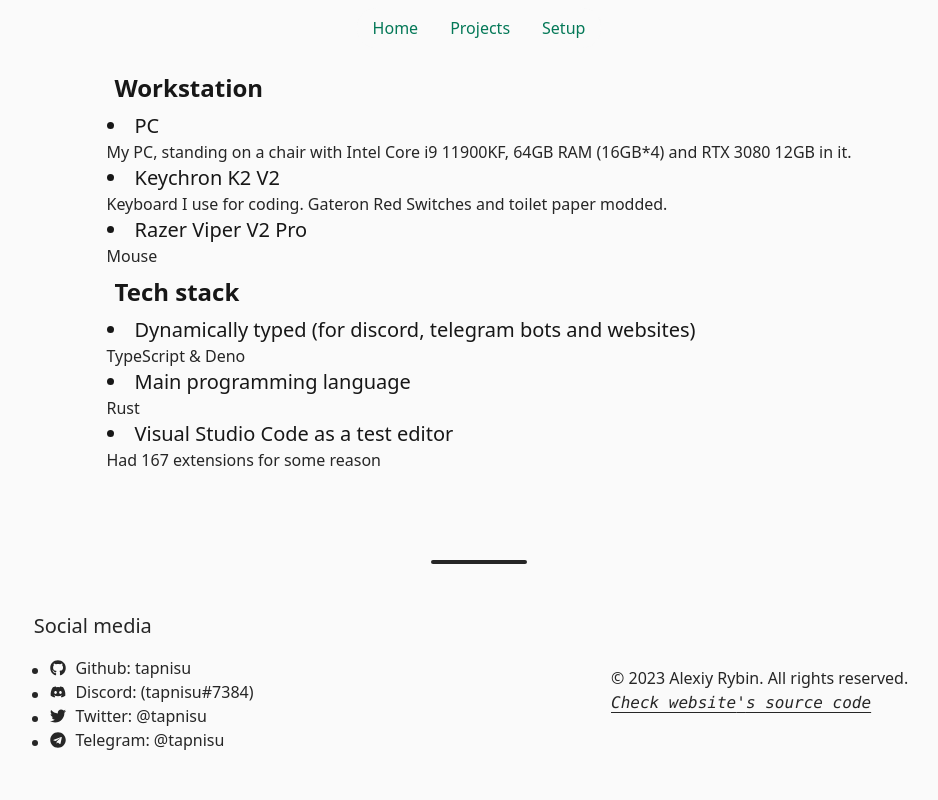
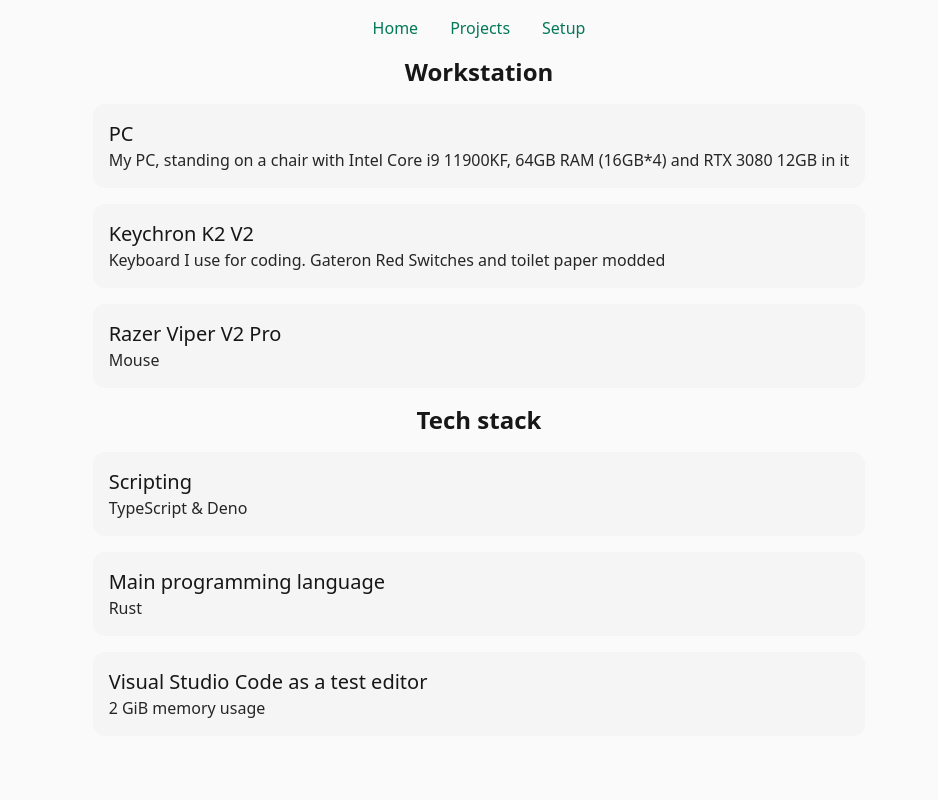
Before and after one commit to tapnisu/tapni.su, a Next.js app: page /setup in a window 1280 px wide. Shown: the top 800 px of the page, without its empty margins (161-1099 px from the left). Built offline with nearby package versions, Linux system fonts and the light colour scheme; what tailwindcss-selection-variant would draw is missing.

Commit message:
Rewrite setup page

```diff
--- a/components/Navbar.tsx
+++ b/components/Navbar.tsx
@@ -8,7 +8,7 @@ const Navbar = () => (
 					{ name: "Home", url: "/" },
 					{
 						name: "Projects",
-						url: "/#projects"
+						url: "/projects"
 					},
 					{ name: "Setup", url: "/setup" }
 				]?.map((info: { name: string; url: string }) => (
--- a/pages/index.tsx
+++ b/pages/index.tsx
@@ -54,74 +54,7 @@ const HomePage = () => {
 				</div>
 			</div>
 			<div className="flex flex-col justify-between items-center" id="projects">
-				<div className="p-2">
-					<h1 className="text-3xl font-bold p-2">My projects</h1>
-
-					<div>
-						{[
-							{
-								name: "tapciify",
-								url: "https://github.com/tapnisu/tapciify",
-								description:
-									"CLI tool that can let you view images in terminal",
-								language: "Rust"
-							},
-							{
-								name: "tapris",
-								url: "https://github.com/tapris-bot/tapris",
-								description:
-									"Tapris rewrite with Deno and @harmonyland/harmony",
-								language: "TypeScript"
-							},
-							{
-								name: "forwarding-discord-telegram",
-								url: "https://github.com/tapnisu/forwarding-discord-telegram",
-								description:
-									"This bot can help you to read discord messages in telegram.",
-								language: "JavaScript"
-							},
-							{
-								name: "exhrtcc",
-								url: "https://github.com/tapnisold/exhrtcc",
-								description:
-									"CLI tool that can let you to convert currencies without leaving your terminal",
-								language: "Rust"
-							},
-							{
-								name: "tapris-node",
-								url: "https://github.com/tapris-bot/tapris-node",
-								description:
-									"Discord.js 14 bot made in TypeScript (currently tapris)",
-								language: "TypeScript"
-							}
-						]?.map(
-							(repo: {
-								name: string;
-								url: string;
-								description: string;
-								language: string;
-							}) => (
-								<div
-									key={repo.name}
-									className="bg-main-100 dark:bg-main-900 m-4 p-4 rounded-xl"
-								>
-									<Link
-										href={repo.url}
-										className="text-xl cursor-pointer text-main-900 dark:text-main-100 hover:text-accent-600 dark:hover:text-accent-500 transition-colors"
-									>
-										{repo.name}
-									</Link>
-
-									<p className="text-main-800 dark:text-main-400">
-										{repo.description}
-										<br />
-										Written in {repo.language}
-									</p>
-								</div>
-							)
-						)}
-					</div>
-				</div>
+				<div className="p-2"></div>
 			</div>
 		</BasePageLayout>
 	);
--- /dev/null
+++ b/pages/projects.tsx
@@ -0,0 +1,84 @@
+import BasePageLayout from "@components/BasePageLayout";
+import Link from "next/link";
+
+const ProjectsPage = () => {
+	return (
+		<BasePageLayout
+			title="Tapnisu - Projects"
+			description="Website of 15 years old developer from Russia"
+		>
+			<div className="flex flex-col justify-between items-center" id="projects">
+				<div className="p-2">
+					<h1 className="text-3xl font-bold p-2">My projects</h1>
+
+					<div>
+						{[
+							{
+								name: "tapciify",
+								url: "https://github.com/tapnisu/tapciify",
+								description:
+									"CLI tool that can let you view images in terminal",
+								language: "Rust"
+							},
+							{
+								name: "tapris",
+								url: "https://github.com/tapris-bot/tapris",
+								description:
+									"Tapris rewrite with Deno and @harmonyland/harmony",
+								language: "TypeScript"
+							},
+							{
+								name: "forwarding-discord-telegram",
+								url: "https://github.com/tapnisu/forwarding-discord-telegram",
+								description:
+									"This bot can help you to read discord messages in telegram.",
+								language: "JavaScript"
+							},
+							{
+								name: "exhrtcc",
+								url: "https://github.com/tapnisold/exhrtcc",
+								description:
+									"CLI tool that can let you to convert currencies without leaving your terminal",
+								language: "Rust"
+							},
+							{
+								name: "tapris-node",
+								url: "https://github.com/tapris-bot/tapris-node",
+								description:
+									"Discord.js 14 bot made in TypeScript (currently tapris)",
+								language: "TypeScript"
+							}
+						]?.map(
+							(repo: {
+								name: string;
+								url: string;
+								description: string;
+								language: string;
+							}) => (
+								<div
+									key={repo.name}
+									className="bg-main-100 dark:bg-main-900 m-4 p-4 rounded-xl"
+								>
+									<Link
+										href={repo.url}
+										className="text-xl cursor-pointer text-main-900 dark:text-main-100 hover:text-accent-600 dark:hover:text-accent-500 transition-colors"
+									>
+										{repo.name}
+									</Link>
+
+									<p className="text-main-800 dark:text-main-400">
+										{repo.description}
+										<br />
+										Written in {repo.language}
+									</p>
+								</div>
+							)
+						)}
+					</div>
+				</div>
+			</div>
+		</BasePageLayout>
+	);
+};
+
+export default ProjectsPage;
--- a/pages/setup.tsx
+++ b/pages/setup.tsx
@@ -7,41 +7,46 @@ const SetupPage = () => {
 			description="My setup: workstation and tech stack"
 		>
 			<div className="flex flex-col justify-center items-center">
-				<div className="p-2">
-					<h2 className="text-2xl font-semibold p-2">Workstation</h2>
-					<ul className="list-disc list-inside">
+				<div>
+					<h2 className="text-2xl font-bold text-center">Workstation</h2>
+
+					<div>
 						{[
 							{
 								name: "PC",
 								description:
-									"My PC, standing on a chair with Intel Core i9 11900KF, 64GB RAM (16GB*4) and RTX 3080 12GB in it."
+									"My PC, standing on a chair with Intel Core i9 11900KF, 64GB RAM (16GB*4) and RTX 3080 12GB in it"
 							},
 							{
 								name: "Keychron K2 V2",
 								description:
-									"Keyboard I use for coding. Gateron Red Switches and toilet paper modded."
+									"Keyboard I use for coding. Gateron Red Switches and toilet paper modded"
 							},
 							{
 								name: "Razer Viper V2 Pro",
 								description: "Mouse"
 							}
 						].map((info) => (
-							<>
-								<li key={info.name} className="text-xl">
+							<div
+								key={info.name}
+								className="bg-main-100 dark:bg-main-900 m-4 p-4 rounded-xl"
+							>
+								<h2 className="text-xl text-main-900 dark:text-main-100">
 									{info.name}
-								</li>
+								</h2>
+
 								<p className="text-main-800 dark:text-main-400">
 									{info.description}
 								</p>
-							</>
+							</div>
 						))}
-					</ul>
+					</div>
 
-					<h2 className="text-2xl font-semibold p-2">Tech stack</h2>
-					<ul className="list-disc list-inside">
+					<h2 className="text-2xl font-bold text-center">Tech stack</h2>
+					<div>
 						{[
 							{
-								name: "Dynamically typed (for discord, telegram bots and websites)",
+								name: "Scripting",
 								description: "TypeScript & Deno"
 							},
 							{
@@ -50,19 +55,23 @@ const SetupPage = () => {
 							},
 							{
 								name: "Visual Studio Code as a test editor",
-								description: "Had 167 extensions for some reason"
+								description: "2 GiB memory usage"
 							}
 						].map((info) => (
-							<>
-								<li key={info.name} className="text-xl">
+							<div
+								key={info.name}
+								className="bg-main-100 dark:bg-main-900 m-4 p-4 rounded-xl"
+							>
+								<h2 className="text-xl text-main-900 dark:text-main-100">
 									{info.name}
-								</li>
+								</h2>
+
 								<p className="text-main-800 dark:text-main-400">
 									{info.description}
 								</p>
-							</>
+							</div>
 						))}
-					</ul>
+					</div>
 				</div>
 			</div>
 		</BasePageLayout>
```
